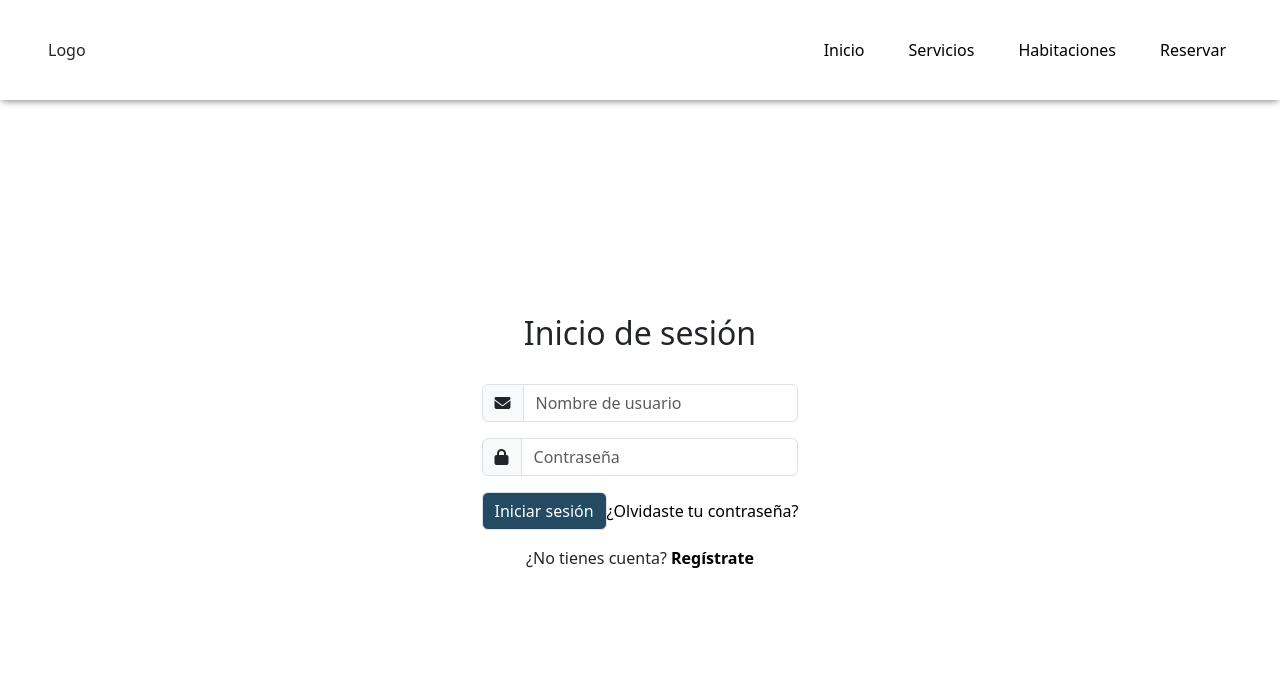
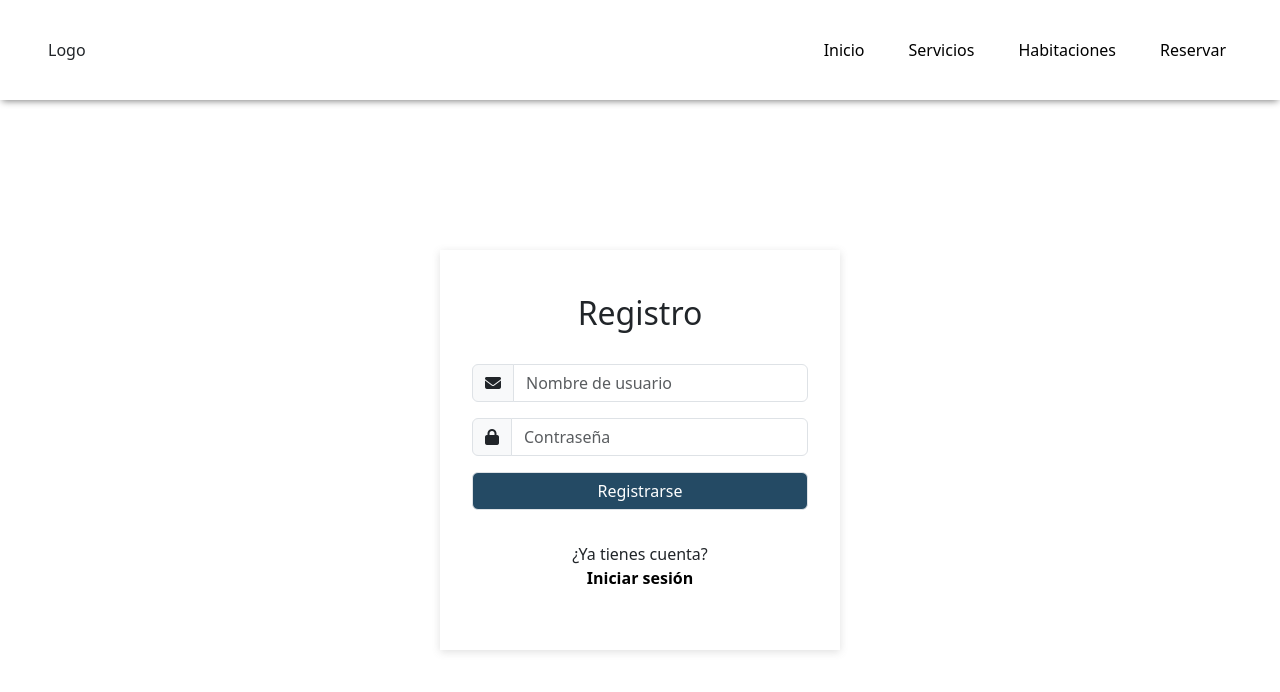
Before and after one commit to ignaciocaramuto/webhotel-frontend, an Angular app: page /register in a window 1280 px wide. Shown: the top 692 px of the page. Built offline with nearby package versions, Linux system fonts and the light colour scheme.

Commit message:
update: registro de usuario

```diff
--- a/src/app/components/register/register.component.html
+++ b/src/app/components/register/register.component.html
@@ -1,7 +1,7 @@
 <div class="container">
-    <form [formGroup]="loginForm" (ngSubmit)="onSubmit()">
-        <div class="login">
-            <h2>Inicio de sesión</h2>
+    <form [formGroup]="registerForm" (ngSubmit)="onSubmit()">
+        <div class="register">
+            <h2>Registro</h2>
             <div class="input-group mb-3">
                 <span class="input-group-text" id="basic-addon1">
                     <i class="fa-solid fa-envelope"></i>
@@ -14,9 +14,8 @@
                 </span>
                 <input type="password" id="password" formControlName="password" class="form-control" placeholder="Contraseña" aria-label="Password" aria-describedby="basic-addon1">
             </div>
-            <button type="submit">Iniciar sesión</button>
-            <a href="/">¿Olvidaste tu contraseña?</a>
-            <p>¿No tienes cuenta? <a href="/">Regístrate</a></p>
+            <button type="submit">Registrarse</button>
+            <p>¿Ya tienes cuenta?</p><a href="/login">Iniciar sesión</a>
         </div>
     </form>
 </div>
--- a/src/app/components/register/register.component.scss
+++ b/src/app/components/register/register.component.scss
@@ -17,24 +17,26 @@
     padding: 2em;
 }
 
-h2, p, a {
+h2, a {
     text-align: center;
     margin-bottom: 1em;
 }
 
+p {
+    margin: 0;
+    text-align: center;
+}
+
 a {
     color: black;
+    font-weight: bold;
     text-decoration: none;
-}
-
-a:last-child {
-    font-weight: bold;
 }
 
 button {
     border: 1px solid #dee2e6;
     border-radius: 0.375rem;
-    margin-bottom: 1em;
+    margin-bottom: 2em;
     color: white;
     background-color: $primary-color;
     padding: .375rem .75rem;
--- a/src/app/components/register/register.component.ts
+++ b/src/app/components/register/register.component.ts
@@ -1,5 +1,6 @@
 import { Component } from '@angular/core';
 import { FormControl, FormGroup } from '@angular/forms';
+import { AuthenticationService } from 'src/app/authentication.service';
 
 @Component({
   selector: 'app-register',
@@ -8,14 +9,17 @@ import { FormControl, FormGroup } from '@angular/forms';
 })
 export class RegisterComponent {
 
-  loginForm = new FormGroup({
+  registerForm = new FormGroup({
     email: new FormControl(''),
     password: new FormControl(''),
   });
 
+  constructor(private authService: AuthenticationService) { }
+
   onSubmit() {
-    if (this.loginForm.valid) {
-      console.log(this.loginForm.value);
+    if (this.registerForm.valid) {
+      console.log(this.registerForm.value);
+      this.authService.register(this.registerForm.value);
     } else {
       // Handle form validation errors
       console.log('Invalid form');
```
